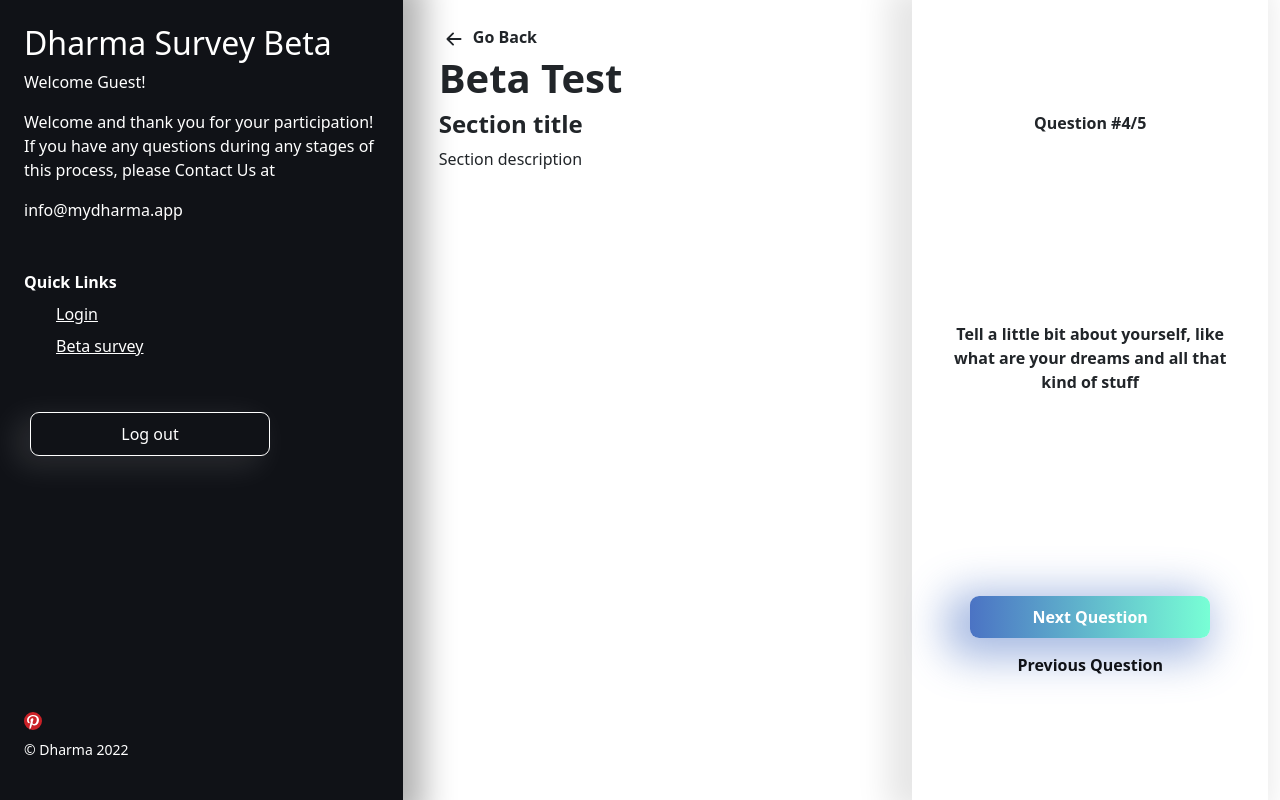
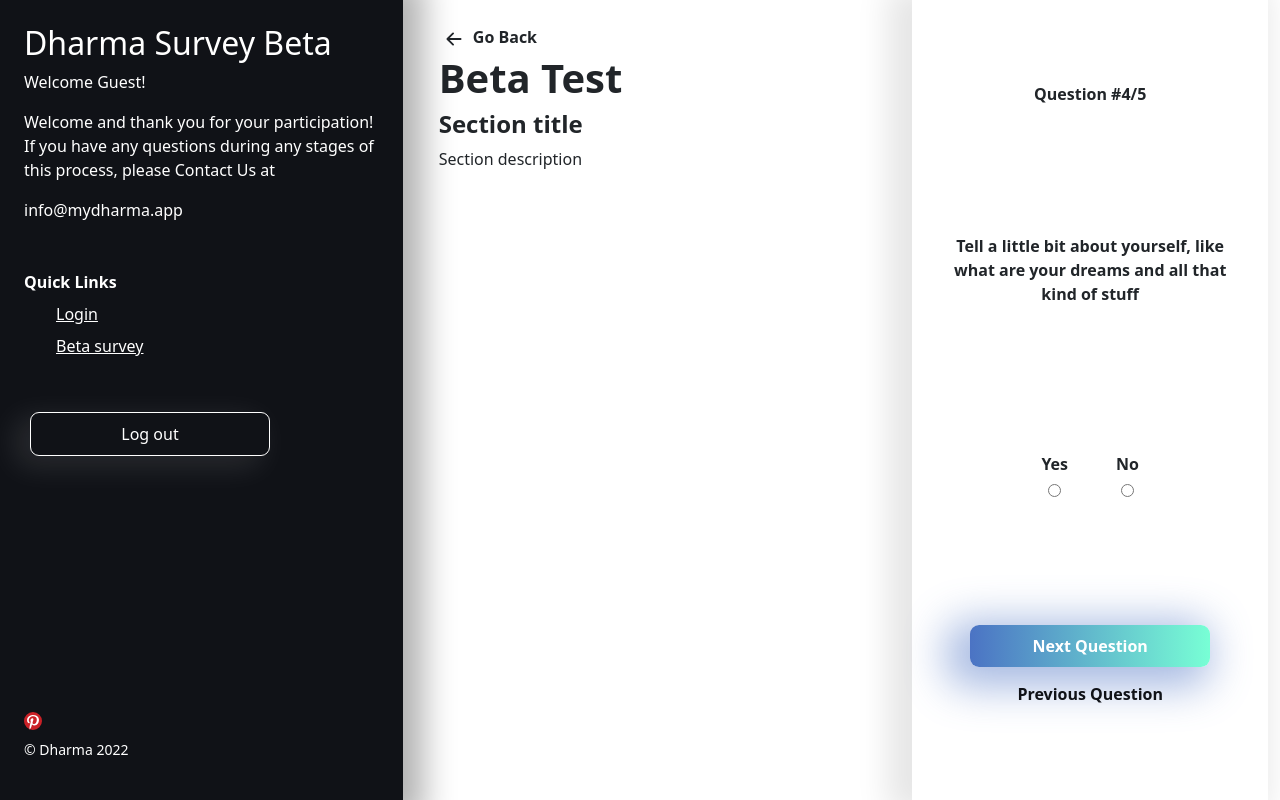
Before and after one commit to WS-Jedp/pureVibesBetaTest, a React (Create React App) app: page /dashboard in a window 1280 px wide. Built offline with nearby package versions, Linux system fonts and the light colour scheme; no server answers.

Commit message:
👁️ Feature: All answers option created

```diff
--- /dev/null
+++ b/src/components/answers/boolean.tsx
@@ -0,0 +1,27 @@
+import React from 'react'
+import { LabelOptionController } from './styles'
+
+interface BooleanOptionAnswer {
+    setState: React.SetStateAction<Boolean>
+}
+
+export const Boolean:React.FC<BooleanOptionAnswer> = ({ setState }) => {
+
+    return (
+        <article className='d-flex flex-row align-items-center justify-content-center'>
+            <LabelOptionController htmlFor='yes' className='mx-4'>
+                <span className='fw-bold my-2'>
+                    Yes
+                </span>
+                <input type="radio" name="boolean" id='yes' value={1} />
+            </LabelOptionController>
+            <LabelOptionController htmlFor='no' className='mx-4'>
+                <span className='fw-bold my-2'>
+                    No
+                </span>
+                <input type="radio" name="boolean" id='no' value={0} />
+            </LabelOptionController>
+
+        </article>
+    )
+}
--- /dev/null
+++ b/src/components/answers/rate.tsx
@@ -0,0 +1,37 @@
+import React from 'react'
+import { RateOptionsContainer } from './styles'
+
+interface RateOptionAnswer {
+    setState: React.SetStateAction<number>
+}
+
+export const Rate:React.FC<RateOptionAnswer> = ({ setState }) => {
+
+    const RATE_AMOUNT = [1,2,3,4,5]
+
+    return (
+        <article className='d-flex flex-row align-items-center justify-content-center'>
+
+            <span className='fs-6 fw-normal mx-2'>
+                Bad
+            </span>
+            <div className='d-flex flex-row align-items-center justify-content-center'>
+                {
+                    RATE_AMOUNT.map((rate) => (
+                        <RateOptionsContainer key={rate} className='mx-2'>
+                            <label htmlFor={`rate-${rate}`}>
+                                <span className='fw-bold'>
+                                        {rate}
+                                </span>
+                                <input type="radio" name="rate" value={rate} id={`rate-${rate}`} />
+                            </label>
+                        </RateOptionsContainer>
+                    ))
+                }
+            </div>
+            <span className='fs-6 fw-normal mx-2'>
+                Good
+            </span>
+        </article>
+    )
+}
--- /dev/null
+++ b/src/components/answers/styles.ts
@@ -0,0 +1,27 @@
+import styled from 'styled-components'
+
+export const RateOptionsContainer = styled.div`
+    position: relative;
+    display: flex;
+    align-items: center;
+    justify-content: center;
+
+    & > label > span {
+        position: absolute;
+        cursor: pointer;
+        top: -21px;
+        font-size: 15px;
+    }
+
+    & > label > input {
+        cursor: pointer;
+    }
+`
+
+export const LabelOptionController = styled.label`
+    display: flex;
+    align-items: center;
+    justify-content: center;
+    flex-direction: column;
+    cursor: pointer;
+`
--- /dev/null
+++ b/src/components/answers/text.tsx
@@ -0,0 +1,22 @@
+import React from 'react'
+
+interface TextOptionAnswer {
+    setState: React.SetStateAction<string>
+}
+
+export const Text:React.FC<TextOptionAnswer> = ({ setState }) => {
+
+    return (
+        <article>
+            <textarea
+                name="text"
+                id="text"
+                cols={42}
+                rows={4}
+                placeholder="Write your answer here"
+                className='w-100'
+            >
+            </textarea>
+        </article>
+    )
+}
--- a/src/components/dashboard/questionAnswer/index.tsx
+++ b/src/components/dashboard/questionAnswer/index.tsx
@@ -1,8 +1,13 @@
-import React from 'react'
+import React, { useState } from 'react'
+import { QUESTION_TYPE } from '../../../core/DTO/Questions'
 import { DashboardQuestionAnswserContainer } from './styles'
 import { PureVibesButton, InlineButton } from '../../button'
 
+import { AnswerOption } from '../../../containers/AnswerOption'
+
 export const QuestionAnswer:React.FC = () => {
+
+    const [isBoolean, setIsBoolean] = useState<boolean>(false)
 
     return (
         <DashboardQuestionAnswserContainer className='p-4 h-100 d-flex flex-column align-items-center justify-content-around'>
@@ -10,6 +15,11 @@ export const QuestionAnswer:React.FC = () => {
             <p className='text-center fw-bold fs-6'>
                 Tell a little bit about yourself, like what are your dreams and all that kind of stuff
             </p>
+
+            <AnswerOption
+                questionType={QUESTION_TYPE.BOOLEAN}
+                setState={setIsBoolean}
+            />
 
             <div className='d-flex flex-column justify-content-center align-items-center '>
                 <PureVibesButton
--- /dev/null
+++ b/src/containers/AnswerOption/index.tsx
@@ -0,0 +1,39 @@
+import React from 'react'
+import { QUESTION_TYPE } from '../../core/DTO/Questions'
+
+import { Boolean } from '../../components/answers/boolean'
+import { Rate } from '../../components/answers/rate'
+import { Text } from '../../components/answers/text'
+
+interface AnswerOptionsInterface {
+    questionType: QUESTION_TYPE,
+    setState: React.SetStateAction<any>
+}
+
+export const AnswerOption:React.FC<AnswerOptionsInterface> = ({ questionType, setState }) => {
+
+
+    switch (questionType) {
+        case QUESTION_TYPE.BOOLEAN:
+            return (
+                <Boolean setState={setState}></Boolean>
+            )
+
+        case QUESTION_TYPE.RATE:
+            return (
+                <Rate setState={setState}></Rate>
+            )
+
+        case QUESTION_TYPE.TEXT:
+            return (
+                <Text setState={setState}></Text>
+            )
+
+        default:
+            return (
+                <span className='text-danger'>
+                    Wrong type of question
+                </span>
+            )
+    }
+}
--- a/src/styles/index.ts
+++ b/src/styles/index.ts
@@ -27,4 +27,11 @@ export const GlobalStyles = createGlobalStyle`
         max-width: 100%;
         font-size: 15px;
     }
+
+    textarea {
+        background-color: rgba(0,0,0,.06);
+        padding: 12px;
+        border-top-right-radius: 12px;
+        border-top-left-radius: 12px;
+    }
 `
```
